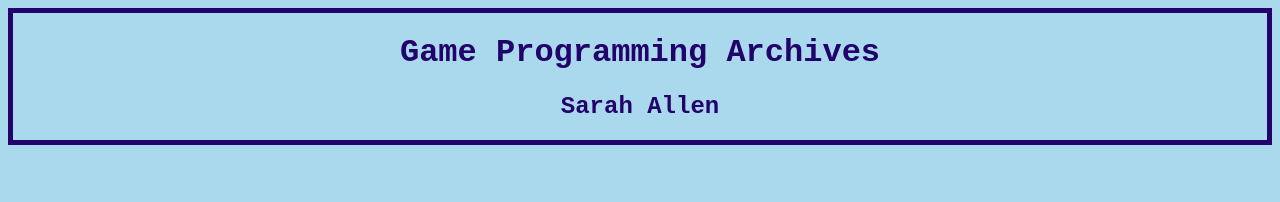
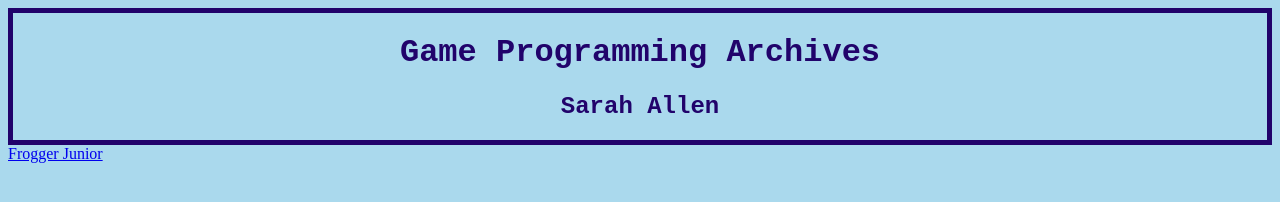
Before and after one commit to skate94/skate94.github.io, a plain HTML site: page index.html in a window 1280 px wide. Drawn offline with Linux system fonts and the light colour scheme.

Commit message:
Added frogger link

```diff
--- a/index.html
+++ b/index.html
@@ -7,6 +7,7 @@
 	h1{color:#21036B; text-align:center; font-family:"Courier New", Courier, monospace;}
 	h2{color:#21036B; text-align:center; font-family:"Courier New", Courier, monospace;}
 	#div1{border: 5px solid #21036B;}
+	a{text-align:center; font-familer:"Courier New", Courier, monospace;}
 	</style>
 </head>
 
@@ -16,6 +17,7 @@
 <h1> Game Programming Archives</h1>
 <h2> Sarah Allen </h2>
 </div>
+<a href="https://cdn.rawgit.com/skate94/frogger/master/frogger.html">Frogger Junior</a>
 
 </body>
 </html>
```
